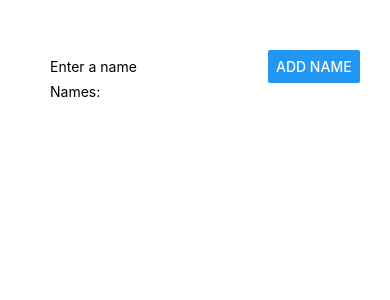
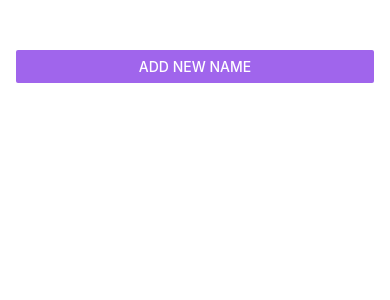
Before and after one commit to IditKedmy/RNCourse, a React Native app: screen / in a window 390 px wide. Shown: the top 300 px of the page. Built offline with nearby package versions, Linux system fonts and the light colour scheme.

Commit message:
Update app with new features and dependencies

```diff
--- a/App.js
+++ b/App.js
@@ -1,24 +1,79 @@
-import {Button, StyleSheet, Text, TextInput, View} from 'react-native';
+import { useState } from 'react';
+import { StyleSheet, View, FlatList, Button } from 'react-native';
+import { StatusBar } from 'expo-status-bar';
+import NameInput from "./components/NameInput";
+import NameItem from "./components/NameItem";
 
 export default function App() {
+  const [modalIsVisible, setModalIsVisible] = useState(false);
+  const [courseNames, setCourseNames] = useState([]);
+
+  function startAddNameHandler() {
+    setModalIsVisible(true);
+  }
+
+  function endAddNameHandler() {
+    setModalIsVisible(false);
+  }
+
+  function addNameHandler(enteredNameText) {
+    setCourseNames((currentCourseNames) => [
+      ...currentCourseNames,
+      { text: enteredNameText, id: Math.random().toString() },
+    ]);
+    endAddNameHandler();
+  }
+
+  function deleteNameHandler(id) {
+    setCourseNames((currentCourseNames) => {
+      return currentCourseNames.filter((name) => name.id !== id);
+    });
+  }
+
   return (
-    <View style={styles.appContainer}>
-      <View style={styles.inputContainer}>
-        <TextInput placeholder="Enter a name" />
-        <Button title="Add name" />
+    <>
+      <StatusBar style="light" />
+      <View style={styles.appContainer}>
+        <Button
+          title="Add New Name"
+          color="#a065ec"
+          onPress={startAddNameHandler}
+        />
+        <NameInput
+          visible={modalIsVisible}
+          onAddName={addNameHandler}
+          onCancel={endAddNameHandler}
+        />
+        <View style={styles.namesContainer}>
+          <FlatList
+            data={courseNames}
+            renderItem={(itemData) => {
+              return (
+                <NameItem
+                  text={itemData.item.text}
+                  id={itemData.item.id}
+                  onDeleteItem={deleteNameHandler}
+                />
+              );
+            }}
+            keyExtractor={(item, index) => {
+              return item.id;
+            }}
+            alwaysBounceVertical={false}
+          />
+        </View>
       </View>
-      <View>
-        <Text>Names: </Text>
-      </View>
-    </View>
+    </>
   );
 }
 
 const styles = StyleSheet.create({
   appContainer: {
-    padding: 50,
+    flex: 1,
+    paddingTop: 50,
+    paddingHorizontal: 16,
   },
-    inputContainer: {
-    flexDirection: 'row',
-    }
+  namesContainer: {
+    flex: 5,
+  },
 });
--- a/app.json
+++ b/app.json
@@ -6,6 +6,7 @@
     "orientation": "portrait",
     "icon": "./assets/icon.png",
     "userInterfaceStyle": "light",
+    "backgroundColor": "#1e085a",
     "splash": {
       "image": "./assets/splash.png",
       "resizeMode": "contain",
--- /dev/null
+++ b/components/NameInput.tsx
@@ -0,0 +1,69 @@
+import {Button, GestureResponderEvent, Image, Modal, StyleSheet, TextInput, View} from "react-native";
+import {SetStateAction, useState} from "react";
+
+export default function NameInput(props: { onAddName: (enteredName: string) => void; visible: boolean; onCancel: () => void }) {
+  const [enteredName, setEnteredName] = useState('');
+
+  function nameInputHandler(enteredText: SetStateAction<string>) {
+    setEnteredName(enteredText);
+  }
+
+  function addNameHandler() {
+    props.onAddName(enteredName);
+    setEnteredName('');
+  }
+  console.log('NameInput.tsx rendered');
+
+  return (
+    <Modal visible={props.visible} animationType="slide">
+      <View style={styles.inputContainer}>
+        <Image source={require('../assets/images/goal.png')} style={styles.image}/>
+        <TextInput
+            style={styles.textInput}
+            placeholder="Enter a name"
+            onChangeText={nameInputHandler}
+            value={enteredName}
+        />
+        <View style={styles.buttonContainer}>
+          <View style={styles.button}>
+            <Button title="Add name" onPress={addNameHandler} color="#b180f0"/>
+          </View>
+          <View style={styles.button}>
+            <Button title="Cancel" onPress={props.onCancel} color="#f31282"/>
+          </View>
+        </View>
+      </View>
+    </Modal>
+  );
+}
+
+const styles =  StyleSheet.create({
+  inputContainer: {
+    flex: 1,
+    justifyContent: 'center',
+    alignItems: 'center',
+    padding: 16,
+    backgroundColor: '#311b6b'
+  },
+  image: {
+    width: 100,
+    height: 100,
+    margin: 20
+  },
+  textInput: {
+    width: '100%',
+    borderColor: '#e4d0ff',
+    backgroundColor: '#e4d0ff',
+    color: '#120438',
+    borderRadius: 6,
+    padding: 16,
+  },
+  buttonContainer: {
+    flexDirection: 'row',
+    marginTop: 16,
+  },
+  button: {
+    width: 100,
+    marginHorizontal: 8,
+  }
+});
--- /dev/null
+++ b/components/NameItem.tsx
@@ -0,0 +1,31 @@
+import { ReactElement, JSXElementConstructor, ReactNode, ReactPortal } from "react";
+import {Text, View, StyleSheet, Pressable} from "react-native";
+
+export default function NameItem(props: { text: string; onDeleteItem: () => void; id: string}): ReactElement<any, string | JSXElementConstructor<any>> | ReactNode | ReactPortal {
+  return (
+    <View style={styles.nameItem}>
+      <Pressable
+          android_ripple={{color: '#dddddd'}}
+          onPress={props.onDeleteItem.bind(this, props.id)}
+          style={({pressed}) => pressed && styles.pressedItem}
+      >
+        <Text style={styles.nameText}>{props.text}</Text>
+      </Pressable>
+    </View>
+  );
+}
+
+const styles = StyleSheet.create({
+  nameItem: {
+    margin: 8,
+    borderRadius: 6,
+    backgroundColor: '#5e0acc',
+  },
+  pressedItem: {
+    opacity: 0.5,
+  },
+  nameText: {
+    color: '#ffffff',
+    padding: 8,
+  },
+});
--- a/package.json
+++ b/package.json
@@ -9,10 +9,12 @@
     "web": "expo start --web"
   },
   "dependencies": {
-    "expo": "~51.0.19",
+    "expo": "~51.0.20",
     "expo-status-bar": "~1.12.1",
     "react": "18.2.0",
-    "react-native": "0.74.3"
+    "react-native": "0.74.3",
+    "typescript": "~5.3.3",
+    "@types/react": "~18.2.79"
   },
   "devDependencies": {
     "@babel/core": "^7.20.0"
```
Also changed, not shown: 1 other file (tests, documents, lock files or other folders).
